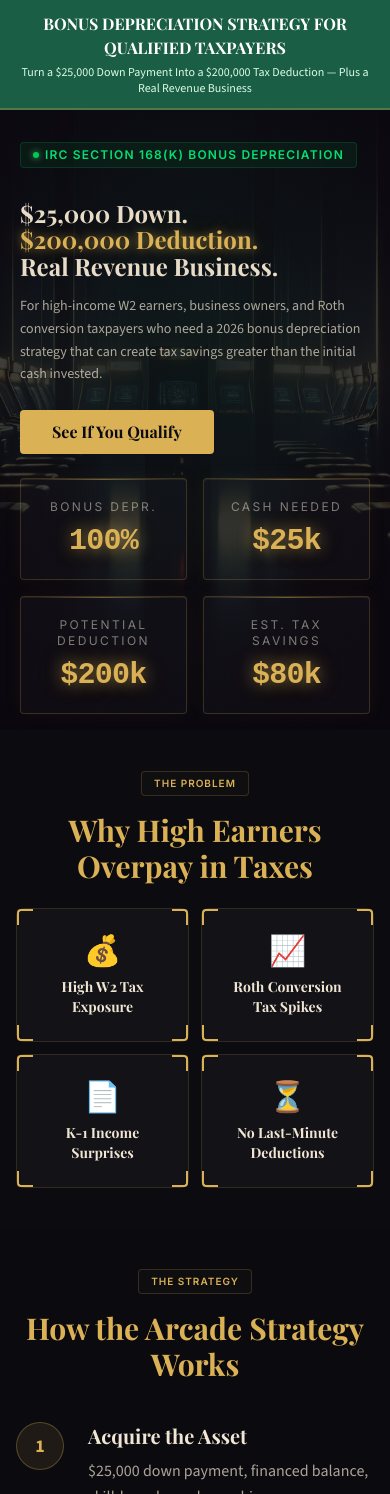
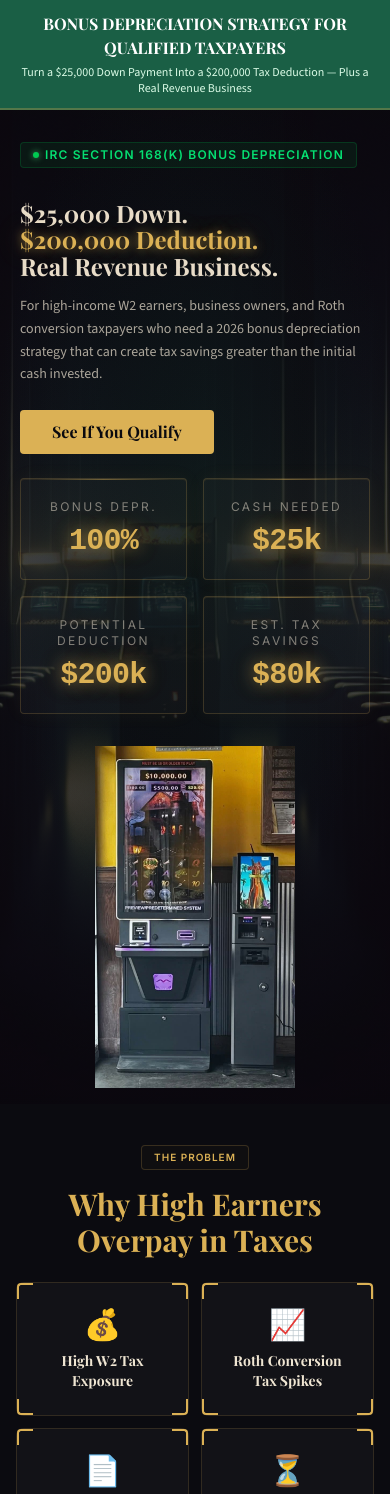
Before and after one commit to kennysabangan/arcade-tax-guide, a React (Vite) app: page /arcade in a window 390 px wide. Shown: the top 1494 px of the page. Built offline with nearby package versions, Linux system fonts and the light colour scheme; what @react-pdf/renderer would draw is missing.

Commit message:
Layout: Show arcade image on mobile (stacked layout), max-width 200px

```diff
--- a/src/pages/ArcadeLandingPage.jsx
+++ b/src/pages/ArcadeLandingPage.jsx
@@ -228,8 +228,8 @@ const leadScore = computeLeadScore();
           className="absolute inset-0 pointer-events-none"
           style={{ background: 'radial-gradient(ellipse 75% 60% at 50% 45%, rgba(26,95,69,0.12) 0%, transparent 70%)' }}
         />
-        <div className="relative z-20 flex-1 flex flex-row items-center justify-center px-5 py-4 sm:py-6 landscape:py-2 gap-8 max-w-6xl mx-auto">
-          <div className="flex-1 max-w-xl">
+        <div className="relative z-20 flex-1 flex flex-col sm:flex-row items-center justify-center px-5 py-4 sm:py-6 landscape:py-2 gap-8 max-w-6xl mx-auto">
+          <div className="flex-1 max-w-xl order-1 sm:order-1">
             <div className="inline-flex items-center gap-1.5 px-3 py-1 sm:px-4 sm:py-1.5 landscape:px-2 landscape:py-0.5 rounded-sm border border-green-700/30 bg-green-900/20 mt-4 mb-8 sm:mb-10 lg:mb-12 landscape:mb-4">
               <span className="w-1.5 h-1.5 rounded-full bg-green-500 flex-shrink-0" style={{ boxShadow: '0 0 6px rgba(74,222,128,0.8)' }} />
               <span className="text-green-400 text-xs font-semibold uppercase tracking-[0.1em] sm:tracking-[0.2em] font-nav whitespace-nowrap">
@@ -266,7 +266,7 @@ const leadScore = computeLeadScore();
               ))}
             </div>
           </div>
-          <div className="flex-1 max-w-sm hidden md:flex justify-center items-center">
+          <div className="flex-1 max-w-[200px] sm:max-w-[280px] flex justify-center items-center order-2 sm:order-2">
             <img src="/images/arcade-machine.jpg" alt="Arcade Machine" className="w-full h-auto object-contain" />
           </div>
         </div>
```
